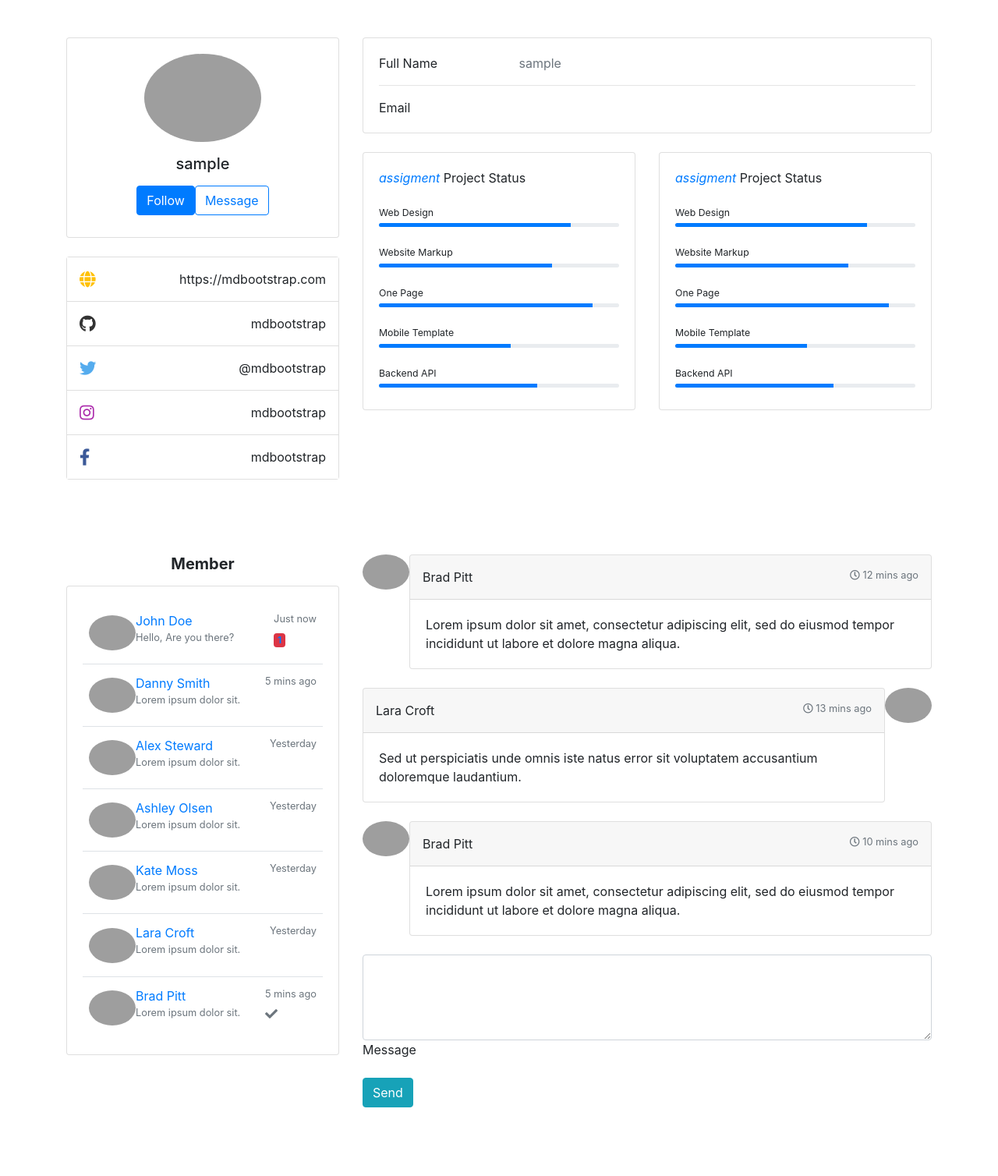
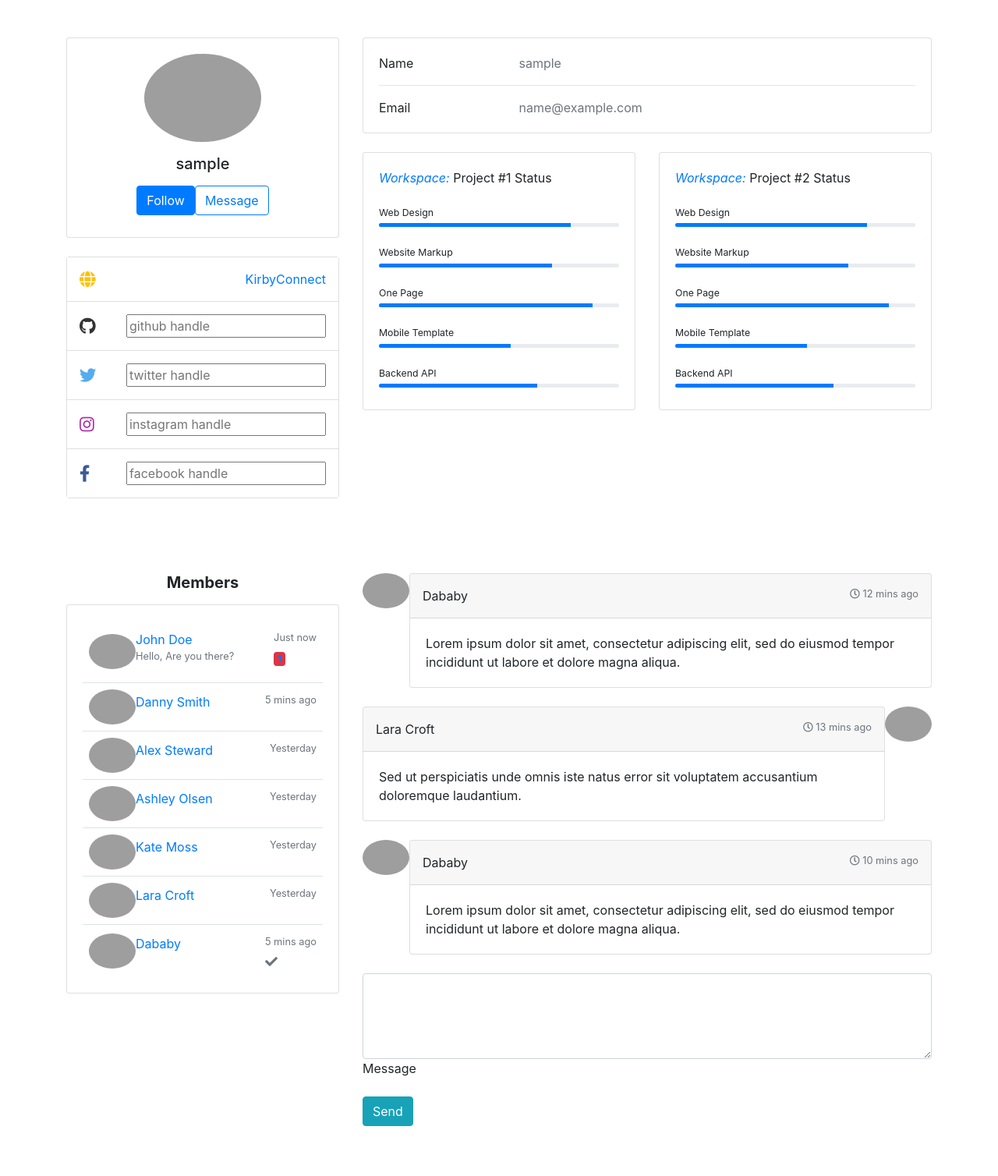
Before and after one commit to ishdpk/student-app, a Flask app: page /home in a window 1280 px wide. Shown: the part 56-1564 px from the top of the page at 78% size. Before the commit the page ends 1476 px from the top, so only its background shows below. Run offline with Flask 2, Linux system fonts and the light colour scheme; the visitor is signed in with stand-in values (Sample User, id 1); data comes from the database, SQL or seed files in the repository; parts of the project's set-up code (start-up, migrations or seed data) failed here and were passed over; some libraries are stand-ins or nearby versions; grey boxes are pictures that could not be loaded.

Commit message:
ui changes bug fixes
added email, resetpwd page same nac as others now. Some text change.

```diff
--- a/main.py
+++ b/main.py
@@ -12,7 +12,7 @@ def index():
 @main.route('/home')
 @login_required
 def profile():
-    return render_template('profile.html', username=current_user.username)
+    return render_template('profile.html', username=current_user.username, email=current_user.email)
 
 app = create_app()
 if __name__ == '__main__':
--- a/templates/index.html
+++ b/templates/index.html
@@ -51,13 +51,14 @@
 <div class="jumbotron jumbotron-fluid">
   <div class="container">
     <h1 class="display-4">KirbyConnect</h1>
+    <p class="lead">Made for students by students.</p>
     <p class="lead">Even dababy likes it.</p>
   </div>
 </div>
 <!-- Second Container -->
 <div class="container-fluid bg-2 text-center bg-light">
   <h3 class="margin">Who are we?</h3>
-  <p>Blah Blah blah blah blah blah blah blah for arron</p>
+  <p class="lead">We are a high school social network that allows you to connect with other students with similar interests for activies, competitions, and more!</p>
   <a href="{{ url_for('auth.signup') }}" class="btn btn-primary btn-lg">
     Create an account
   </a>
--- a/templates/login.html
+++ b/templates/login.html
@@ -48,7 +48,7 @@
                 <a href="/signup" class="float-right btn btn-outline-success">Sign up</a>
                 <h4 class="card-title mb-4 mt-2 text-center" style="color:#036270; margin-left: 60px;">Sign in</h4>
                 <p>
-                <a class="btn btn-block btn-outline-danger" href="{{ url_for('google.login') }}">  <i class="fab fa-google"></i>  Login with Google</a>
+                <a class="btn btn-block btn-outline-primary" href="{{ url_for('google.login') }}" style="color:#78aa02">  <i class="fab fa-google" style="color: #78aa02"></i>  Login with Google</a>
               </p>
               <hr>
                 {% with messages = get_flashed_messages(with_categories=true) %}
--- a/templates/profile.html
+++ b/templates/profile.html
@@ -72,23 +72,23 @@
               <ul class="list-group list-group-flush rounded-3">
                 <li class="list-group-item d-flex justify-content-between align-items-center p-3">
                   <i class="fas fa-globe fa-lg text-warning"></i>
-                  <p class="mb-0">https://mdbootstrap.com</p>
+                  <p class="mb-0" ><a href="{{ url_for('main.profile') }}">KirbyConnect</a></p>
                 </li>
                 <li class="list-group-item d-flex justify-content-between align-items-center p-3">
                   <i class="fab fa-github fa-lg" style="color: #333333;"></i>
-                  <p class="mb-0">mdbootstrap</p>
+                  <p class="mb-0"><input type="text" placeholder="github handle"/></p>
                 </li>
                 <li class="list-group-item d-flex justify-content-between align-items-center p-3">
                   <i class="fab fa-twitter fa-lg" style="color: #55acee;"></i>
-                  <p class="mb-0">@mdbootstrap</p>
+                  <p class="mb-0"><input type="text" placeholder="twitter handle"/></p>
                 </li>
                 <li class="list-group-item d-flex justify-content-between align-items-center p-3">
                   <i class="fab fa-instagram fa-lg" style="color: #ac2bac;"></i>
-                  <p class="mb-0">mdbootstrap</p>
+                  <p class="mb-0"><input type="text" placeholder="instagram handle"/></p>
                 </li>
                 <li class="list-group-item d-flex justify-content-between align-items-center p-3">
                   <i class="fab fa-facebook-f fa-lg" style="color: #3b5998;"></i>
-                  <p class="mb-0">mdbootstrap</p>
+                  <p class="mb-0"><input type="text" placeholder="facebook handle"/></p>
                 </li>
               </ul>
             </div>
@@ -99,7 +99,7 @@
             <div class="card-body">
               <div class="row">
                 <div class="col-sm-3">
-                  <p class="mb-0">Full Name</p>
+                  <p class="mb-0">Name</p>
                 </div>
                 <div class="col-sm-9">
                   <p class="text-muted mb-0">{{ username }}</p>
@@ -111,7 +111,7 @@
                   <p class="mb-0">Email</p>
                 </div>
                 <div class="col-sm-9">
-                  <p class="text-muted mb-0">{{ email }}</p>
+                  <p class="text-muted mb-0">{{email}}</p>
                 </div>
               </div>
             </div>
@@ -120,7 +120,7 @@
             <div class="col-md-6">
               <div class="card mb-4 mb-md-0">
                 <div class="card-body">
-                  <p class="mb-4"><span class="text-primary font-italic me-1">assigment</span> Project Status
+                  <p class="mb-4"><span class="text-primary font-italic me-1">Workspace:   </span> Project #1 Status
                   </p>
                   <p class="mb-1" style="font-size: .77rem;">Web Design</p>
                   <div class="progress rounded" style="height: 5px;">
@@ -153,7 +153,7 @@
             <div class="col-md-6">
               <div class="card mb-4 mb-md-0">
                 <div class="card-body">
-                  <p class="mb-4"><span class="text-primary font-italic me-1">assigment</span> Project Status
+                  <p class="mb-4"><span class="text-primary font-italic me-1">Workspace:   </span> Project #2 Status
                   </p>
                   <p class="mb-1" style="font-size: .77rem;">Web Design</p>
                   <div class="progress rounded" style="height: 5px;">
@@ -196,7 +196,7 @@
 
         <div class="col-md-6 col-lg-5 col-xl-4 mb-4 mb-md-0">
 
-          <h5 class="font-weight-bold mb-3 text-center text-lg-start">Member</h5>
+          <h5 class="font-weight-bold mb-3 text-center text-lg-start">Members</h5>
 
           <div class="card">
             <div class="card-body">
@@ -225,7 +225,7 @@
                         class="rounded-circle d-flex align-self-center me-3 shadow-1-strong" width="60">
                       <div class="pt-1">
                         <p class="fw-bold mb-0">Danny Smith</p>
-                        <p class="small text-muted">Lorem ipsum dolor sit.</p>
+                        <p class="small text-muted"></p>
                       </div>
                     </div>
                     <div class="pt-1">
@@ -240,7 +240,7 @@
                         class="rounded-circle d-flex align-self-center me-3 shadow-1-strong" width="60">
                       <div class="pt-1">
                         <p class="fw-bold mb-0">Alex Steward</p>
-                        <p class="small text-muted">Lorem ipsum dolor sit.</p>
+                        <p class="small text-muted"></p>
                       </div>
                     </div>
                     <div class="pt-1">
@@ -255,7 +255,7 @@
                         class="rounded-circle d-flex align-self-center me-3 shadow-1-strong" width="60">
                       <div class="pt-1">
                         <p class="fw-bold mb-0">Ashley Olsen</p>
-                        <p class="small text-muted">Lorem ipsum dolor sit.</p>
+                        <p class="small text-muted"></p>
                       </div>
                     </div>
                     <div class="pt-1">
@@ -270,7 +270,7 @@
                         class="rounded-circle d-flex align-self-center me-3 shadow-1-strong" width="60">
                       <div class="pt-1">
                         <p class="fw-bold mb-0">Kate Moss</p>
-                        <p class="small text-muted">Lorem ipsum dolor sit.</p>
+                        <p class="small text-muted"></p>
                       </div>
                     </div>
                     <div class="pt-1">
@@ -285,7 +285,7 @@
                         class="rounded-circle d-flex align-self-center me-3 shadow-1-strong" width="60">
                       <div class="pt-1">
                         <p class="fw-bold mb-0">Lara Croft</p>
-                        <p class="small text-muted">Lorem ipsum dolor sit.</p>
+                        <p class="small text-muted"></p>
                       </div>
                     </div>
                     <div class="pt-1">
@@ -299,8 +299,8 @@
                       <img src="https://mdbcdn.b-cdn.net/img/Photos/Avatars/avatar-6.webp" alt="avatar"
                         class="rounded-circle d-flex align-self-center me-3 shadow-1-strong" width="60">
                       <div class="pt-1">
-                        <p class="fw-bold mb-0">Brad Pitt</p>
-                        <p class="small text-muted">Lorem ipsum dolor sit.</p>
+                        <p class="fw-bold mb-0">Dababy</p>
+                        <p class="small text-muted"></p>
                       </div>
                     </div>
                     <div class="pt-1">
@@ -324,7 +324,7 @@
                 class="rounded-circle d-flex align-self-start me-3 shadow-1-strong" width="60">
               <div class="card">
                 <div class="card-header d-flex justify-content-between p-3">
-                  <p class="fw-bold mb-0">Brad Pitt</p>
+                  <p class="fw-bold mb-0">Dababy</p>
                   <p class="text-muted small mb-0"><i class="far fa-clock"></i> 12 mins ago</p>
                 </div>
                 <div class="card-body">
@@ -356,7 +356,7 @@
                 class="rounded-circle d-flex align-self-start me-3 shadow-1-strong" width="60">
               <div class="card">
                 <div class="card-header d-flex justify-content-between p-3">
-                  <p class="fw-bold mb-0">Brad Pitt</p>
+                  <p class="fw-bold mb-0">Dababy</p>
                   <p class="text-muted small mb-0"><i class="far fa-clock"></i> 10 mins ago</p>
                 </div>
                 <div class="card-body">
```
Also changed, not shown: templates/reset.html (+22 -12 lines), templates/reset_password.html (+22 -13 lines).
